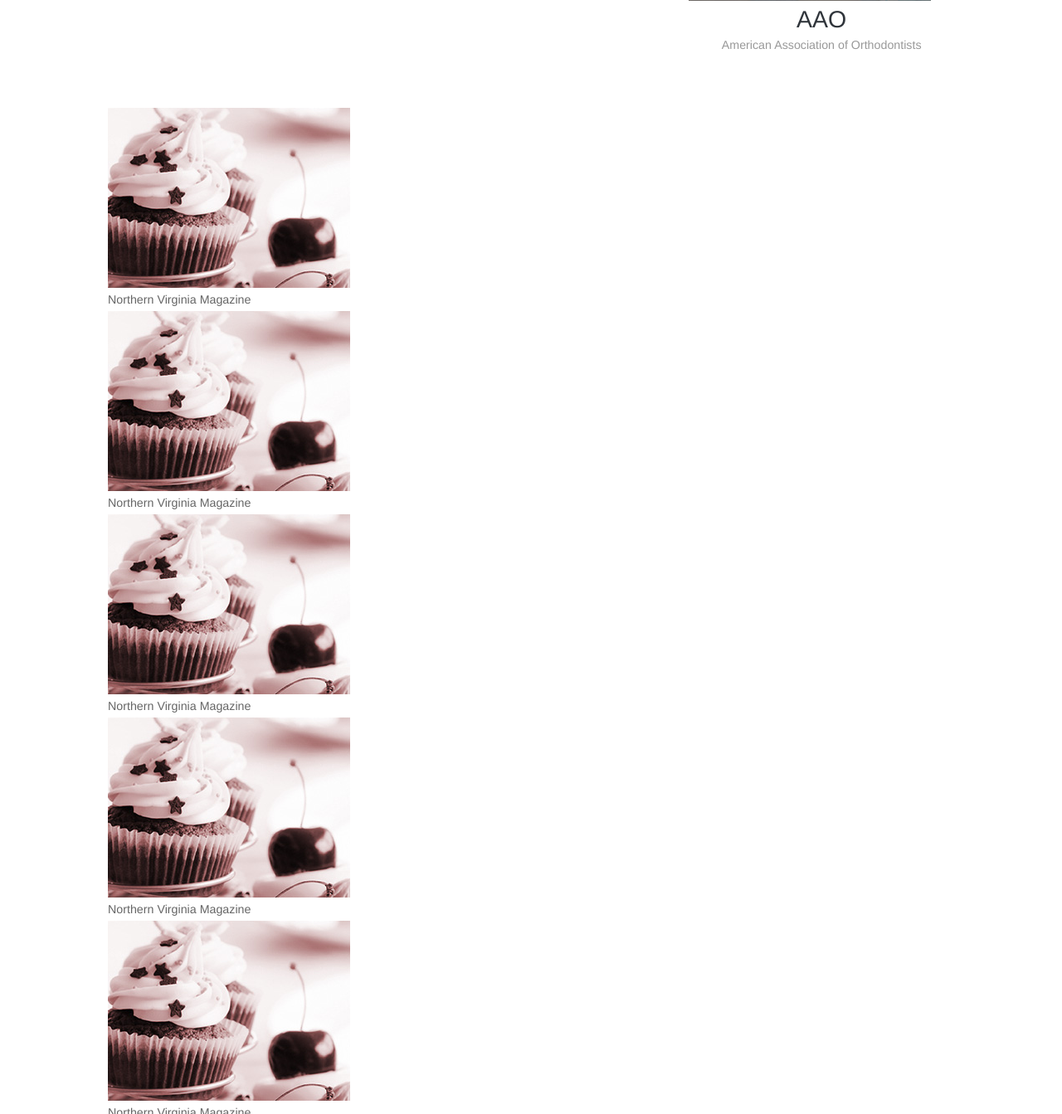
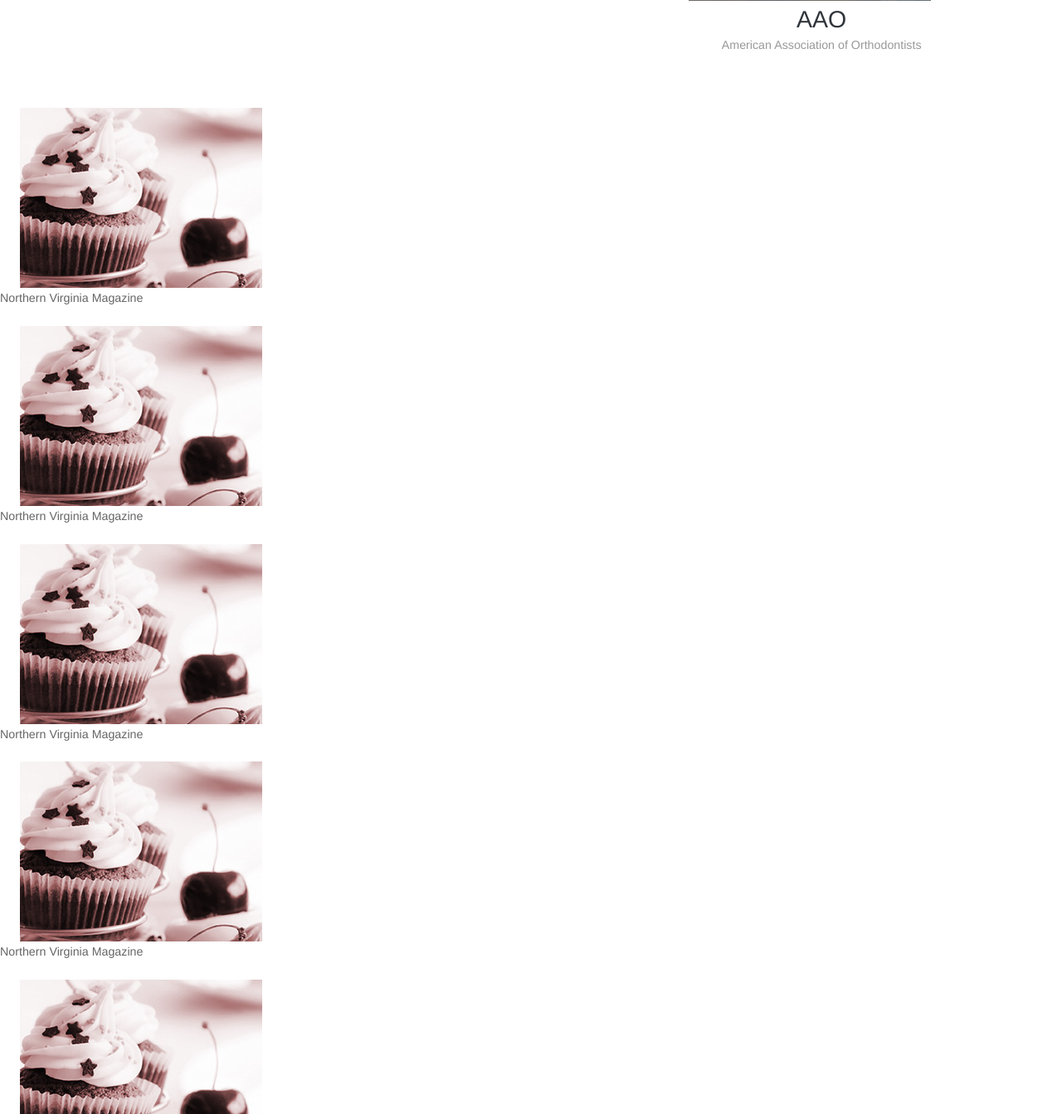
Before and after one commit to leobauza/saforian, a PHP site: page / in a window 1280 px wide. Shown: the part 5157-6500 px from the top of the page at 83% size. Run offline with PHP 8.4, Linux system fonts and the light colour scheme; some libraries are stand-ins or nearby versions.

Commit message:
isotope positioning work blocks

```diff
--- a/css/styles.css
+++ b/css/styles.css
@@ -602,6 +602,17 @@
   left: 34.3333333333%;
   top: 290px;
 }
+/***** ISOTOPE WORK *****/
+#iso-cont {
+  margin: 0 auto;
+}
+#iso-cont .item {
+  margin-bottom: 20px;
+}
+#iso-cont .item img {
+  display: block;
+  margin: 0 24px;
+}
 /* 5th section: Clients */
 section.safo-clients {
   background: #000;
--- a/index.php
+++ b/index.php
@@ -305,7 +305,7 @@
 			</div><!-- end section-contents -->
 		</section><!-- end safo-work -->
 
-		<div class="section-contents">
+
 		<section id="iso-cont">
 			<article class="item safo-client">
 				<img src='images/site/client-thumbnails/specialicious.jpg' alt='Specialicious' />
@@ -344,7 +344,7 @@
 				<p>NEXT</p>
 			</article>
 		</section>
-		</div>
+
 
 
 
--- a/js/safo.js
+++ b/js/safo.js
@@ -701,21 +701,21 @@
 	};
 
 	//container var
-	$container = $('#projects');
+	$container = $('#iso-cont');
 	//call isotope
 	$container.isotope({
 		// options
 		itemSelector : '.item',
 		masonry: {
-			columnWidth: 186 + 60
+			columnWidth: 340
 		}
 	});
 	//filtering stuff
-	$('#filters a').click(function(e){
-		var selector = $(this).attr('data-filter');
-		$container.isotope({ filter: selector });
-		e.preventDefault();
-	});
+	// $('#filters a').click(function(e){
+	// 	var selector = $(this).attr('data-filter');
+	// 	$container.isotope({ filter: selector });
+	// 	e.preventDefault();
+	// });
 
 
 
--- a/less/styles.less
+++ b/less/styles.less
@@ -514,6 +514,18 @@
 	top:290px;
 }
 
+
+/***** ISOTOPE WORK *****/
+#iso-cont {
+	margin:0 auto;
+	.item {
+		margin-bottom:20px;
+		img {
+			display:block;
+			margin:0 24px;
+		}
+	}
+}
 
 /* 5th section: Clients */
 section.safo-clients {
```
Lines whose indentation alone changed are shown as unchanged.
